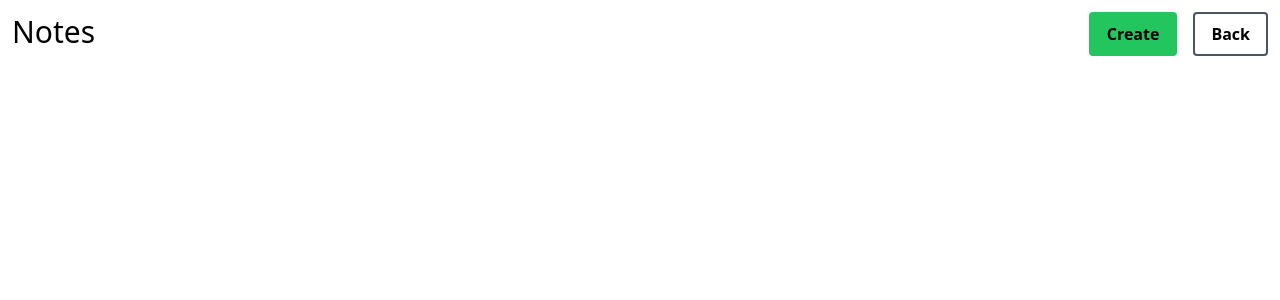
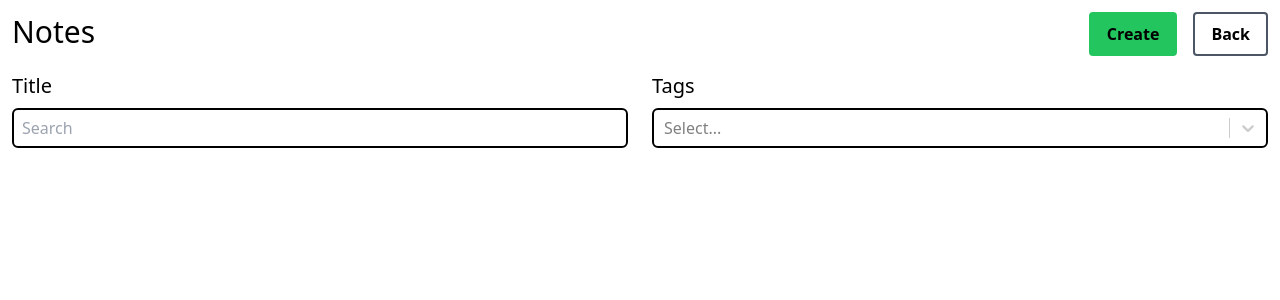
Before and after one commit to vrabelmarian/note-taking-app, a React (Vite) app: page / in a window 1280 px wide. Shown: the top 300 px of the page. Built offline with nearby package versions, Linux system fonts and the light colour scheme.

Commit message:
feat: title and tags searchbars

```diff
--- a/src/App.tsx
+++ b/src/App.tsx
@@ -34,7 +34,7 @@ function App() {
     <>
       <div className=''>
         <Routes>
-          <Route path='/' element={<NotesList notes={notesWithTags} />} />
+          <Route path='/' element={<NotesList notes={notesWithTags} allTags={tags} />} />
           <Route path='/new' element={<CreateNote onSubmit={createNote} onCreateTag={createTag} allTags={tags} />} />
         </Routes>
       </div>
--- a/src/components/notesList.tsx
+++ b/src/components/notesList.tsx
@@ -1,12 +1,16 @@
-import { Note } from '../types'
+import { useState } from 'react'
+import { Note, Tag } from '../types'
 import NoteCard from './noteCard'
+import ReactSelect from 'react-select/creatable'
 
 type NotesListProps = {
   notes: Note[]
+  allTags: Tag[]
 }
 
-const NotesList = ({ notes }: NotesListProps) => {
-  console.log('Notes received by NotesList:', notes)
+const NotesList = ({ notes, allTags }: NotesListProps) => {
+  const [title, setTitle] = useState('')
+  const [tags, setTags] = useState<Tag[]>([])
 
   return (
     <div className='m-3'>
@@ -17,7 +21,46 @@ const NotesList = ({ notes }: NotesListProps) => {
           <button className='px-4 rounded py-2 font-bold border-gray-600 border-2'>Back</button>
         </div>
       </div>
-      <div className='grid grid-cols-1 sm:grid-cols-2 gap-4'>
+      <div className='w-full flex flex-row justify-evenly gap-6 mb-8'>
+        <div className='flex flex-col w-1/2 gap-2'>
+          <h3 className='text-xl'>Title</h3>
+          <input
+            type='text'
+            className='border-black border-2 rounded-md h-10 focus:outline-none focus:border-blue-500 focus:border-4 p-2 focus:p-1'
+            required
+            placeholder='Search'
+            onChange={e => setTitle(e.target.value)}
+          />
+        </div>
+        <div className='flex flex-col w-1/2 gap-2'>
+          <h3 className='text-xl'>Tags</h3>
+          <ReactSelect
+            isMulti
+            value={tags.map(tag => {
+              return { label: tag.label, value: tag.id }
+            })}
+            options={allTags.map(tag => {
+              return { label: tag.label, value: tag.id }
+            })}
+            onChange={tags => {
+              setTags(
+                tags.map(tag => {
+                  return { label: tag.label, id: tag.value }
+                }),
+              )
+            }}
+            styles={{
+              control: base => ({
+                ...base,
+                borderColor: 'black',
+                borderWidth: '2px',
+                borderRadius: '0.375rem',
+              }),
+            }}
+          />
+        </div>
+      </div>
+      <div className='grid grid-cols-1 sm:grid-cols-2 gap-4 sm:ml-6 sm:mr-6 ml-3 mr-3'>
         {notes.map(note => (
           <NoteCard key={note.id} title={note.title} tags={note.tags} id={note.id} />
         ))}
```
